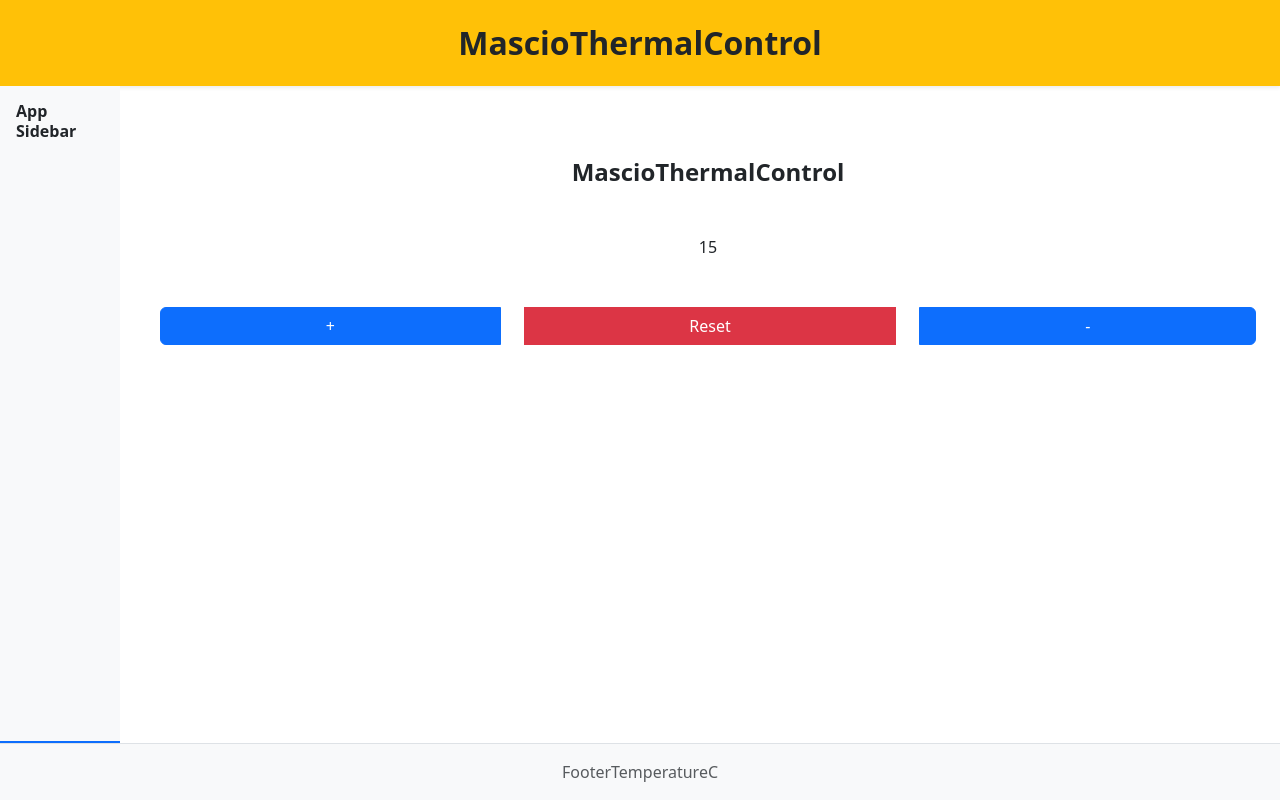
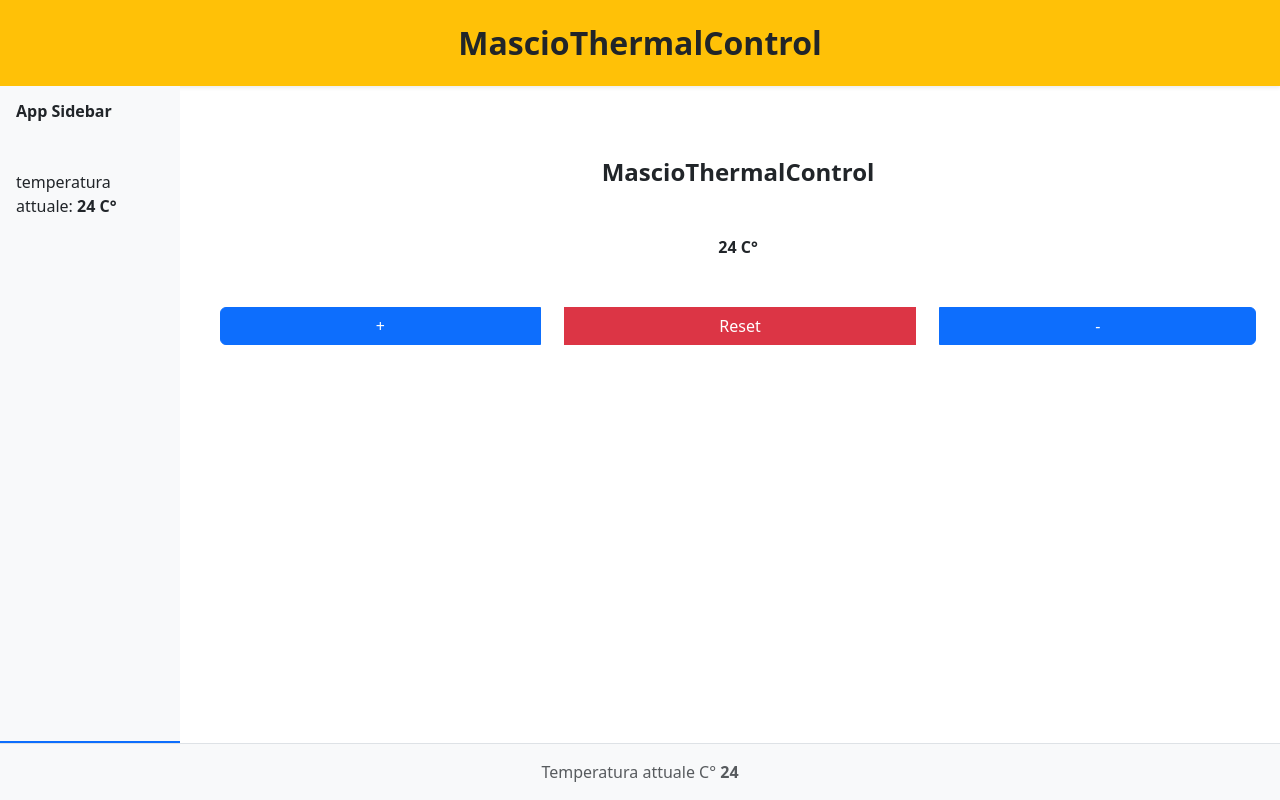
Before and after one commit to MascioAndreaDEV/react-context, a React (Vite) app: page / in a window 1280 px wide. Built offline with nearby package versions, Linux system fonts and the light colour scheme.

Commit message:
props drilling (!bad Way!) :(

```diff
--- a/src/App.jsx
+++ b/src/App.jsx
@@ -1,3 +1,4 @@
+import { useState } from "react"
 import './App.css'
 import Footer from './components/macroComponents/UI/Footer'
 import Header from './components/macroComponents/UI/Header'
@@ -6,14 +7,31 @@ import Sidebar from './components/macroComponents/UI/Sidebar'
 
 function App() {
 
+  const [temperature, setTemperature] = useState(24)
+
+  function handleWarmer() {
+    setTemperature(gradi => gradi > 37 ? gradi : gradi + 1);
+  }
+
+  function handleColder() {
+setTemperature(gradi => gradi > 22 ? gradi - 1 : gradi)
+  }
+
+  function handleReset() {
+    setTemperature(24)
+    }
+
   return (
     <div className="d-flex flex-column min-vh-100">
       <Header />
       <div className="flex-grow-1 d-flex gap-3">
-        <Sidebar />
-        <MainContent />
+        <Sidebar temperature={temperature} />
+        <MainContent temperature={temperature}
+         handleColder={handleColder}
+          handleWarmer={handleWarmer}
+           handleReset={handleReset}  />
       </div>
-      <Footer />
+      <Footer temperature={temperature} />
     </div>
   )
 }
--- a/src/components/macroComponents/UI/Footer.jsx
+++ b/src/components/macroComponents/UI/Footer.jsx
@@ -1,8 +1,8 @@
 
-export default function Footer() {
+export default function Footer({temperature}) {
   return (
     <footer className="py-3 bg-light text-center border-top text-muted">
-      <span>FooterTemperatureC</span>
+      <span>Temperatura attuale C° <span className="fw-bold">{temperature}</span></span>
     </footer>
   )
 }
--- a/src/components/macroComponents/UI/MainContent.jsx
+++ b/src/components/macroComponents/UI/MainContent.jsx
@@ -1,10 +1,13 @@
 import ThermostatSection from "../../sections/ThermostatSection";
 
-export default function MainContent() {
+export default function MainContent({temperature, handleWarmer, handleColder, handleReset}) {
 
   return (
     <main className="flex-grow-1">
-      <ThermostatSection />
+      <ThermostatSection temperature={temperature}
+         handleColder={handleColder}
+          handleWarmer={handleWarmer}
+           handleReset={handleReset} />
     </main>
   )
 }
--- a/src/components/macroComponents/UI/Sidebar.jsx
+++ b/src/components/macroComponents/UI/Sidebar.jsx
@@ -1,8 +1,11 @@
-export default function Sidebar() {
-
+export default function Sidebar({temperature}) {
+  {console.log()}
   return (
-    <aside className="p-3 border-bottom border-2 border-primary bg-light" style={{ width: '120px' }}>
+    <aside className="p-3 border-bottom border-2 border-primary bg-light" style={{ width: '180px' }}>
       <h4 className="fs-6 fw-semibold m-0">App Sidebar</h4>
+    <div>
+    <p className="my-5">temperatura attuale: <span className="fw-semibold">{temperature} C°</span></p>
+    </div>
     </aside>
   )
 }
--- a/src/components/sections/ThermostatSection.jsx
+++ b/src/components/sections/ThermostatSection.jsx
@@ -1,26 +1,12 @@
-import { useState } from "react"
+export default function ThermostatSection({temperature, handleWarmer, handleColder, handleReset}) {
 
-export default function ThermostatSection() {
 
-  const [temperature, setTemperature] = useState(15)
-
-  function handleWarmer() {
-    setTemperature(gradi => gradi + 1);
-  }
-
-  function handleColder() {
-setTemperature(gradi => gradi > 0 ? gradi - 1 : gradi)
-  }
-
-  function handleReset() {
-    setTemperature(0)
-    }
 
   return (
     <div className="p-4">
       <h2 className="h4 mb-3 fw-bold text-center mt-5">MascioThermalControl</h2>
 
-      <p className="text-center mt-5">{temperature}</p>
+      <p className="text-center mt-5 fw-bolder">{temperature} C°</p>
 
       <div className="btn-group d-flex gap-4 mt-5 " role="group" aria-label="Thermal controls">
         <button onClick={handleWarmer} type="button" className="btn btn-primary">+</button>
```
